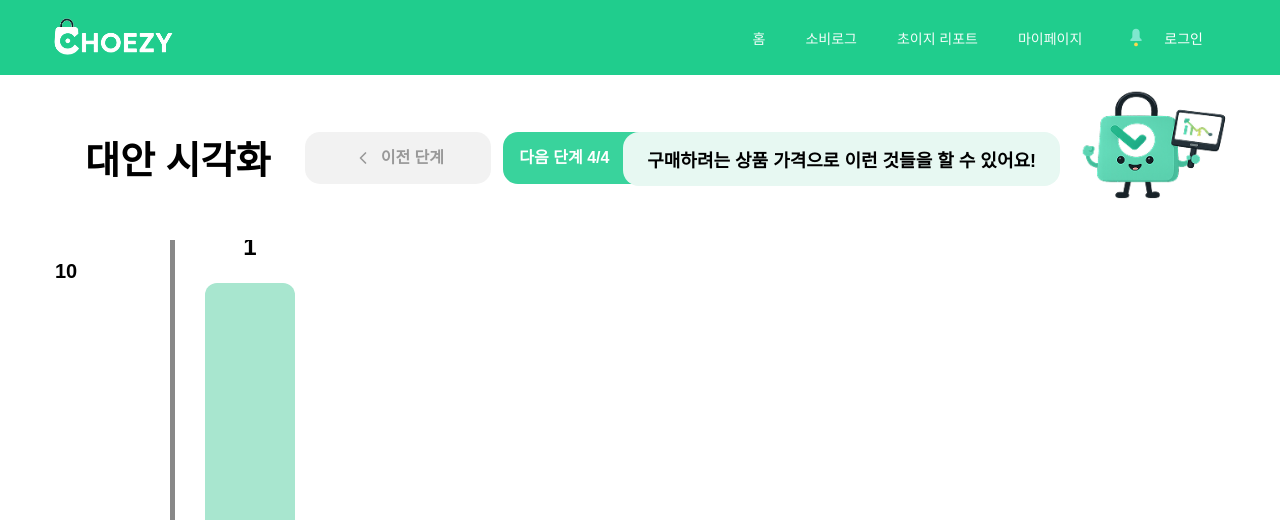
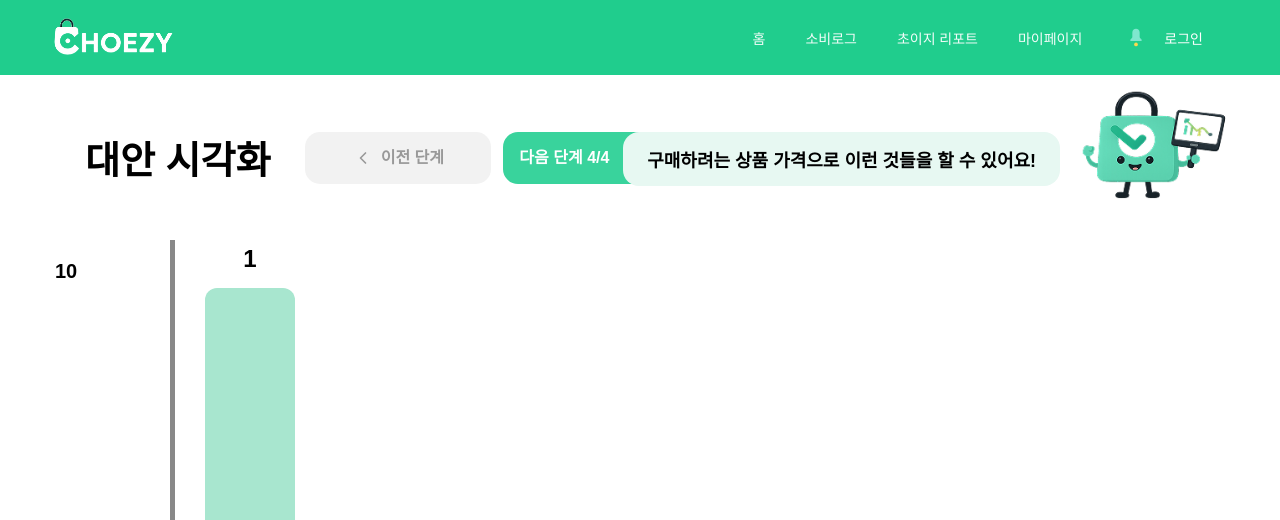
Before and after one commit to pirogramming/CHOEZY, a Django app: template products/templates/products/opportunity_cost.html in a window 1280 px wide. Shown: the top 520 px of the page. Run offline with Django 5.2, Linux system fonts and the light colour scheme; the template is opened without the code that fills it: most values are stand-ins (such as "Sample title", 1, 10 or a date in 2020); parts of the project's set-up code (start-up, migrations or seed data) failed here and were passed over.

Commit message:
fix: 기회비용 차트 수량 글씨 잘림 해결

```diff
--- a/static/css/opportunity_cost.css
+++ b/static/css/opportunity_cost.css
@@ -428,11 +428,13 @@ Count
 
     height:35px;
 
-    margin-bottom:15px;
+    margin-bottom:20px;
 
     font-size:24px;
 
     font-weight:700;
+
+    transform:translateY(12px);
 
 }
 
```
